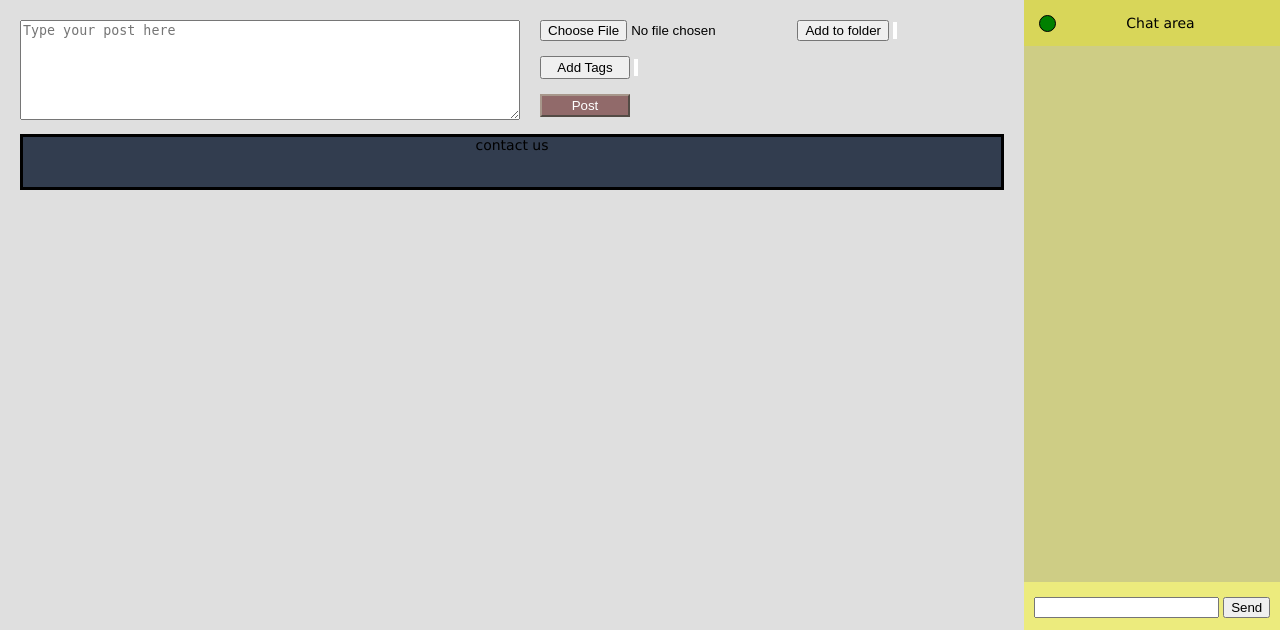
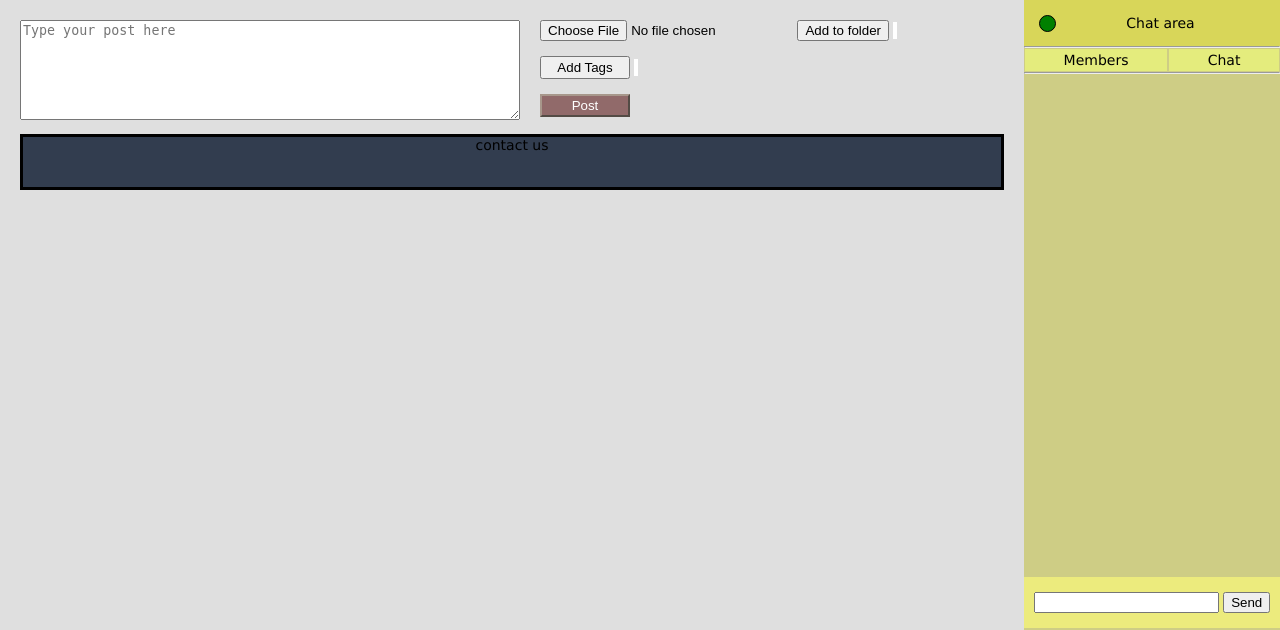
Before and after one commit to tanny411/GroupStudy, a PHP site: page /grouppage.php in a window 1280 px wide. Shown: the part 170-800 px from the top of the page. Run offline with PHP 8.4, Linux system fonts and the light colour scheme; the visitor is signed in with stand-in values (Sample User, id 1); data that the repository does not hold is empty.

Commit message:
chat area members/messages toggling

```diff
--- a/grouppage.css
+++ b/grouppage.css
@@ -166,7 +166,7 @@
     text-align: center;
 }
 .chatlist{
-    height:calc((100% - 97px)/2 - 6px);
+    height:calc(100% - 97px - 40px);
     overflow-y: scroll;
     margin:5px 0px 5px 15px;
     list-style-type: none;
@@ -485,3 +485,20 @@
       border-radius: 50% 50% 50% 50%;
       background-color: green;
   }
+  .chatunder{
+      display: grid;
+      grid-template-columns:auto auto;
+  }
+  .chat_switch{
+      text-align: center;
+      background-color: rgb(228, 236, 125);
+      margin: 1px;
+      padding: 3px;
+      cursor: pointer;
+  }
+  .switch_select{
+     background-color: rgb(245, 243, 101);
+  }
+  #chatlog{
+      display:none;
+  }
--- a/grouppage.html
+++ b/grouppage.html
@@ -143,6 +143,12 @@
 
         <div class="chatarea">
             <div class="chattop"><button id="offline"></button>Chat area</div>
+            <hr style="margin:0px;"/>
+            <div class="chatunder">
+                <div class="chat_switch mem">Members</div>
+                <div class="chat_switch msg">Chat</div>
+            </div>
+            <hr style="margin:0px;"/>
             <ul class="chatlist" id="namelist">
                 <?php echo $userList; ?>
             </ul>
--- a/grouppage.js
+++ b/grouppage.js
@@ -272,6 +272,18 @@
     xhr.send();
   } , 2000 );
 
+  $('.mem').on("click",function(){
+    $('.mem').css("background-color","rgb(245, 243, 101)");
+    $('.msg').css("background-color","rgb(228, 236, 125)");
+    $('#namelist').css("display","block");
+    $('#chatlog').css("display","none");
+  });
+  $('.msg').on("click",function(){
+    $('.msg').css("background-color","rgb(245, 243, 101)");
+    $('.mem').css("background-color","rgb(228, 236, 125)");
+    $('#chatlog').css("display","block");
+    $('#namelist').css("display","none");
+  });
 });
 
 function toggleoffline(val){
```
